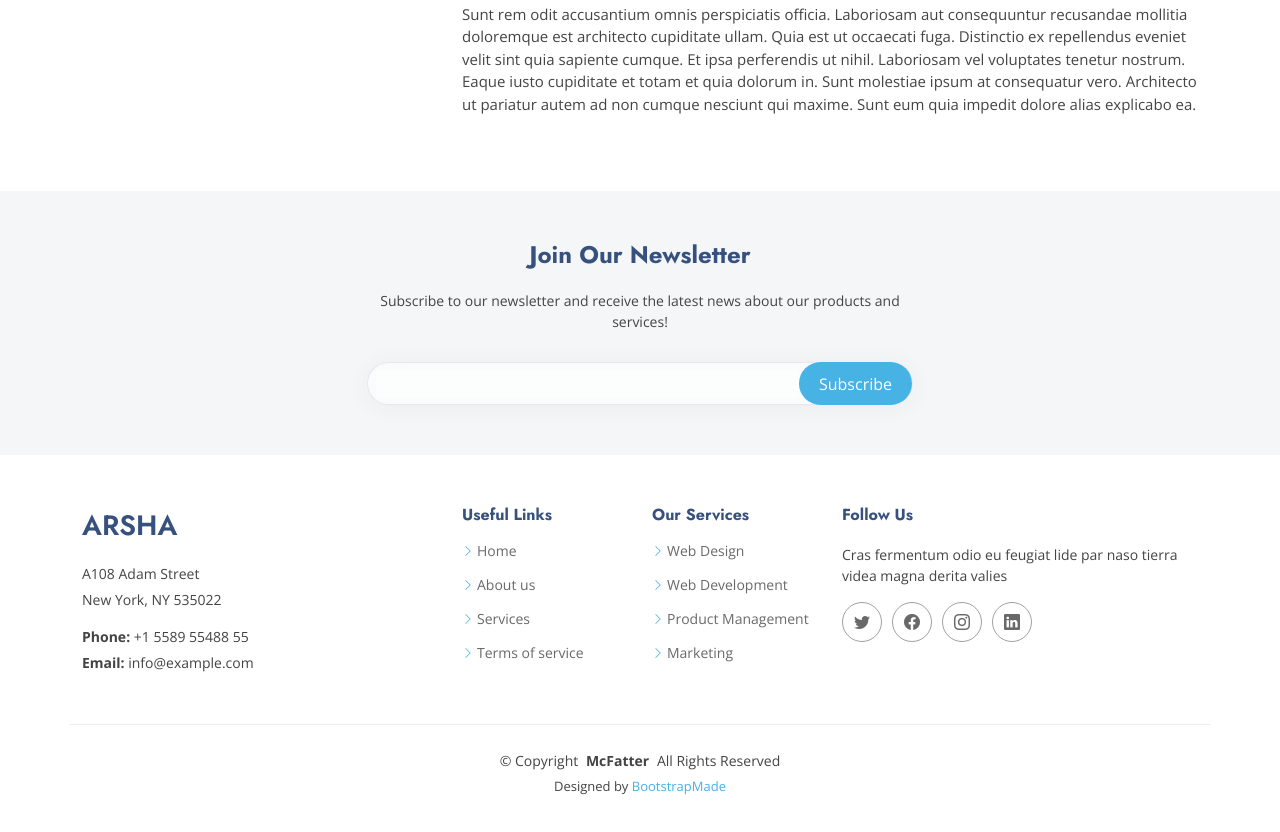
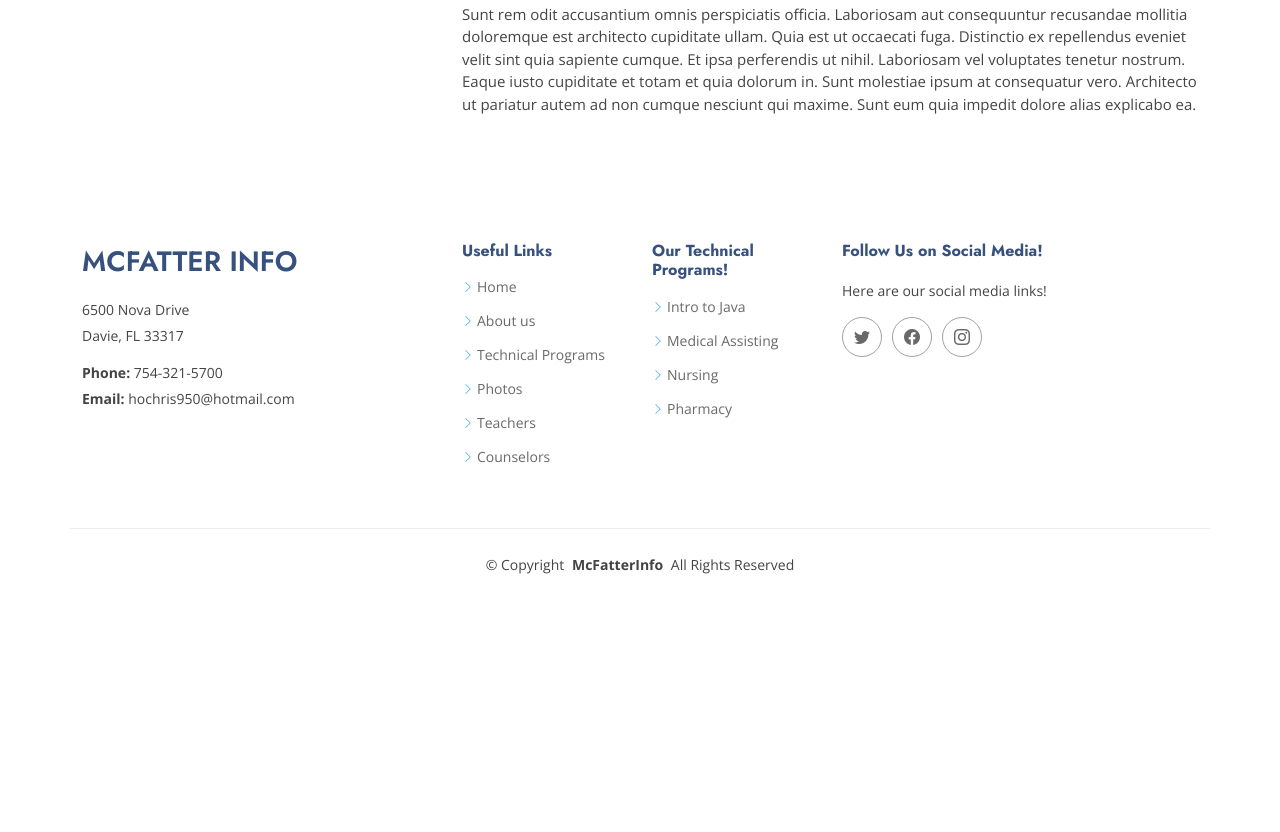
Before and after one commit to Sebby1223/4thtime, a plain HTML site: page service-details.html in a window 1280 px wide. Shown: the part 1087-1919 px from the top of the page. After the commit the page ends 1743 px from the top, so only its background shows below. Drawn offline with nearby package versions, Linux system fonts and the light colour scheme.

Commit message:
Update service-details.html

```diff
--- a/service-details.html
+++ b/service-details.html
@@ -120,65 +120,51 @@
 
   <footer id="footer" class="footer">
 
-    <div class="footer-newsletter">
-      <div class="container">
-        <div class="row justify-content-center text-center">
-          <div class="col-lg-6">
-            <h4>Join Our Newsletter</h4>
-            <p>Subscribe to our newsletter and receive the latest news about our products and services!</p>
-            <form action="forms/newsletter.php" method="post" class="php-email-form">
-              <div class="newsletter-form"><input type="email" name="email"><input type="submit" value="Subscribe"></div>
-              <div class="loading">Loading</div>
-              <div class="error-message"></div>
-              <div class="sent-message">Your subscription request has been sent. Thank you!</div>
-            </form>
-          </div>
-        </div>
-      </div>
-    </div>
-
     <div class="container footer-top">
       <div class="row gy-4">
         <div class="col-lg-4 col-md-6 footer-about">
           <a href="index.html" class="d-flex align-items-center">
-            <span class="sitename">Arsha</span>
+            <span class="sitename">McFatter Info</span>
           </a>
           <div class="footer-contact pt-3">
-            <p>A108 Adam Street</p>
-            <p>New York, NY 535022</p>
-            <p class="mt-3"><strong>Phone:</strong> <span>+1 5589 55488 55</span></p>
-            <p><strong>Email:</strong> <span>info@example.com</span></p>
+            <p>6500 Nova Drive</p>
+            <p>Davie, FL 33317</p>
+            <p class="mt-3"><strong>Phone:</strong> <span>754-321-5700
+
+            </span></p>
+            <p><strong>Email:</strong> <span>hochris950@hotmail.com</span></p>
           </div>
         </div>
 
         <div class="col-lg-2 col-md-3 footer-links">
           <h4>Useful Links</h4>
           <ul>
-            <li><i class="bi bi-chevron-right"></i> <a href="#">Home</a></li>
-            <li><i class="bi bi-chevron-right"></i> <a href="#">About us</a></li>
-            <li><i class="bi bi-chevron-right"></i> <a href="#">Services</a></li>
-            <li><i class="bi bi-chevron-right"></i> <a href="#">Terms of service</a></li>
+            <li><i class="bi bi-chevron-right"></i> <a href="#hero">Home</a></li>
+            <li><i class="bi bi-chevron-right"></i> <a href="#about">About us</a></li>
+            <li><i class="bi bi-chevron-right"></i> <a href="#services">Technical Programs</a></li>
+            <li><i class="bi bi-chevron-right"></i> <a href="#portfolio">Photos</a></li>
+            <li><i class="bi bi-chevron-right"></i> <a href="#team">Teachers</a></li>
+            <li><i class="bi bi-chevron-right"></i> <a href="#pricing">Counselors</a></li>
           </ul>
         </div>
 
         <div class="col-lg-2 col-md-3 footer-links">
-          <h4>Our Services</h4>
+          <h4>Our Technical Programs!</h4>
           <ul>
-            <li><i class="bi bi-chevron-right"></i> <a href="#">Web Design</a></li>
-            <li><i class="bi bi-chevron-right"></i> <a href="#">Web Development</a></li>
-            <li><i class="bi bi-chevron-right"></i> <a href="#">Product Management</a></li>
-            <li><i class="bi bi-chevron-right"></i> <a href="#">Marketing</a></li>
+            <li><i class="bi bi-chevron-right"></i> <a href="service-details.html">Intro to Java</a></li>
+            <li><i class="bi bi-chevron-right"></i> <a href="service-details.html">Medical Assisting</a></li>
+            <li><i class="bi bi-chevron-right"></i> <a href="service-details.html">Nursing</a></li>
+            <li><i class="bi bi-chevron-right"></i> <a href="service-details.html">Pharmacy</a></li>
           </ul>
         </div>
 
         <div class="col-lg-4 col-md-12">
-          <h4>Follow Us</h4>
-          <p>Cras fermentum odio eu feugiat lide par naso tierra videa magna derita valies</p>
+          <h4>Follow Us on Social Media!</h4>
+          <p>Here are our social media links!</p>
           <div class="social-links d-flex">
-            <a href=""><i class="bi bi-twitter"></i></a>
-            <a href=""><i class="bi bi-facebook"></i></a>
-            <a href=""><i class="bi bi-instagram"></i></a>
-            <a href=""><i class="bi bi-linkedin"></i></a>
+            <a href="https://twitter.com/McFatter_Tech?ref_src=twsrc%5Egoogle%7Ctwcamp%5Eserp%7Ctwgr%5Eauthor" target="_blank"><i class="bi bi-twitter"></i></a>
+            <a href="https://www.facebook.com/McFatterTechnicalHighSchool/" target="_blank"><i class="bi bi-facebook"></i></a>
+            <a href="https://www.instagram.com/mcfattertech/" target="_blank"><i class="bi bi-instagram"></i></a>
           </div>
         </div>
 
@@ -186,13 +172,8 @@
     </div>
 
     <div class="container copyright text-center mt-4">
-      <p>© <span>Copyright</span> <strong class="px-1 sitename">McFatter</strong> <span>All Rights Reserved</span></p>
+      <p>© <span>Copyright</span> <strong class="px-1 sitename">McFatterInfo</strong> <span>All Rights Reserved</span></p>
       <div class="credits">
-        <!-- All the links in the footer should remain intact. -->
-        <!-- You can delete the links only if you've purchased the pro version. -->
-        <!-- Licensing information: https://bootstrapmade.com/license/ -->
-        <!-- Purchase the pro version with working PHP/AJAX contact form: [buy-url] -->
-        Designed by <a href="https://bootstrapmade.com/">BootstrapMade</a>
       </div>
     </div>
 
```
